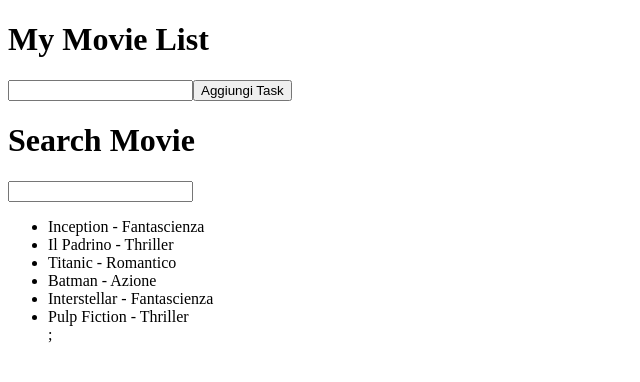
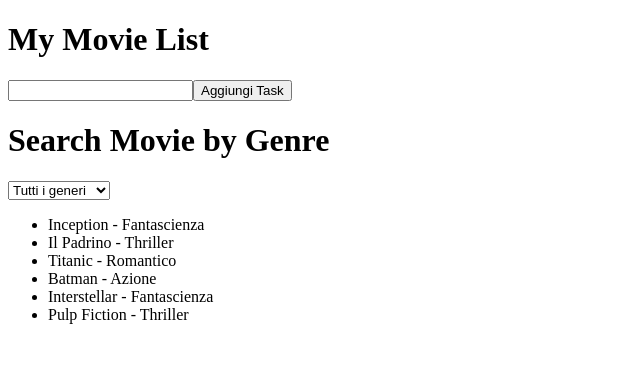
Before and after one commit to alessandrotiberia/react-movie-filter, a React (Vite) app: page / in a window 1280 px wide. Shown: the top 382 px of the page, without its empty margins (0-640 px from the left). Built offline with nearby package versions, Linux system fonts and the light colour scheme.

Commit message:
corretto il tutto, nomi ed errori

```diff
--- a/src/App.jsx
+++ b/src/App.jsx
@@ -1,7 +1,6 @@
-// usestate crea variabili che possono cambiare nel tempo.
-// useeffect esegue del codice quando il componente viene montato o aggiornato.
+// useState crea variabili che possono cambiare nel tempo.
+// useEffect esegue del codice quando il componente viene montato o aggiornato.
 import { useState, useEffect } from 'react';
-
 
 const films = [
   { title: 'Inception', genre: 'Fantascienza' },
@@ -14,74 +13,103 @@ const films = [
 
 function App() {
 
-  /* Ogni volta che una di queste variabili cambia,
-  React ricarica il componente per mostrare i dati aggiornati.*/
+  // Inizializzo gli stati del componente
+  const [Task, setTask] = useState('');
+  const [TaskList, setTaskList] = useState(films);
+  const [Search, setSearch] = useState('');
+  const [TaskListFiltered, setTaskListFiltered] = useState(TaskList);
 
-  const [Task, setTask] = useState(''); // inizializzo la variabile Task con una stringa vuota
-  const [TaskList, setTaskList] = useState(films); // inizializzo la lista dei task con i film
-  const [Search, setSearch] = useState(''); // inizializzo la stringa di ricerca
-  const [TaskListFiltered, setTaskListFiltered] = useState(TaskList); // inizializzo la lista dei task filtrati
+  // Estraggo i generi rimuovendo i duplicati per popolare le opzioni della select.
+  // Set è una struttura dati che non ammette valori ripetuti.
+  const generi_unici = [...new Set(TaskList.map(task => task.genre))];
 
-  // prendo la lista e la filtro lasciando solo quello che cerco nel search.
+  // Prendo la lista e la filtro in base al genere selezionato nella select.
   useEffect(() => {
-    const TaskFiltered = TaskList.filter(task => {
-      // restituisco
-      return task.title.includes(Search);
-    }); //Il risultato viene salvato nello stato taskfiltered
-    setTaskListFiltered(TaskFiltered);
+    const task_filtered = TaskList.filter(task => {
+      // Se non c'e nessuna ricerca attiva (stringa vuota), mostro tutti i film
+      if (Search === '') {
+        return true;
+      }
+      // Altrimenti, restituisco solo i film il cui genere corrisponde alla selezione
+      return task.genre === Search;
+    });
+
+    // Il risultato viene salvato nello stato dei task filtrati
+    setTaskListFiltered(task_filtered);
 
   }, [Search, TaskList]);
 
-  //questa funzione gestisce due input diversi
+  // Questa funzione gestisce gli input e la select dinamicamente
   const changeInputHandler = (event) => {
-    const target = event.target; // prende evento scatena dall'input
-    const targetGenre = event.type;
-    const targetName = target.name;
+    const target = event.target;
+    const target_name = target.name; // Recupero l'attributo "name" dall'elemento HTML
 
-    if (targetName === 'Task') {
-      setTask(target.value); // aggiorna il valore di Task con quello dell'input
-    } else if (targetGenre === 'Search') {
-      setSearch(target.value); // aggiorna il valore di Search con quello dell'input
+    if (target_name === 'Task') {
+      setTask(target.value);
+    } else if (target_name === 'Search') {
+      setSearch(target.value);
     }
   };
-//addTaskHandler gestisce l'aggiunta di un nuovo task alla lista dei task.
-// Quando viene chiamata, previene il comportamento di default del form.
 
+  // Questa funzione gestisce l'aggiunta di un nuovo task (film)
   const addTaskHandler = (event) => {
-    event.preventDefault(); // previene il comportamento di default del form
-    // Creo un nuovo oggetto per mantenere la coerenza con la lista iniziale.
-    // Assegno un genere predefinito dato che al momento non abbiamo un input per il genere.
+    event.preventDefault(); // Previene il ricaricamento della pagina causato dal form
+
     const nuovo_film = {
       title: Task,
       genre: 'Da definire'
     };
-    const newTaskList = [...TaskList, nuovo_film]; // crea una nuova lista con i task esistenti più il nuovo task
-    setTaskList(newTaskList); // aggiorna la lista dei task con la nuova lista
-    setTask(''); // resetta il valore di Task a una stringa vuota
+
+    // Crea una copia della lista esistente e aggiunge il nuovo elemento alla fine
+    const new_task_list = [...TaskList, nuovo_film];
+    setTaskList(new_task_list);
+    setTask('');
   };
 
-    return <>
-
-{/* Form inserimento task */}
+  return (
+    <>
+      {/* Form inserimento task */}
       <form onSubmit={addTaskHandler}>
-      <h1>My Movie List</h1>
-     <input type="text" value={Task} onChange={changeInputHandler} name='Task'/>
-      <button type="submit">Aggiungi Task</button>
+        <h1>My Movie List</h1>
+        <input
+          type="text"
+          value={Task}
+          onChange={changeInputHandler}
+          name="Task"
+        />
+        <button type="submit">Aggiungi Task</button>
       </form>
 
-      {/* Form ricerca task */}
+      {/* Form ricerca task (ora con select invece di input) */}
       <form>
-      <h1>Search Movie</h1>
-        <input type="text" value={Search} onChange={changeInputHandler} name='Search' />
+        <h1>Search Movie by Genre</h1>
+        <select value={Search} onChange={changeInputHandler} name="Search">
+          {/* Opzione di default per resettare la ricerca */}
+          <option value="">Tutti i generi</option>
+
+          {/* Genero un'opzione per ogni genere unico trovato */}
+          {generi_unici.map((genere, index) => {
+            return (
+              <option key={index} value={genere}>
+                {genere}
+              </option>
+            );
+          })}
+        </select>
       </form>
 
       {/* Visualizzazione task */}
       <ul>
         {TaskListFiltered.map((task, index) => {
-          return <li key={index}>{task.title} - {task.genre}</li>
-        })};
+          return (
+            <li key={index}>
+              {task.title} - {task.genre}
+            </li>
+          );
+        })}
       </ul>
     </>
-  }
+  );
+}
 
-  export default App;
+export default App;
```
